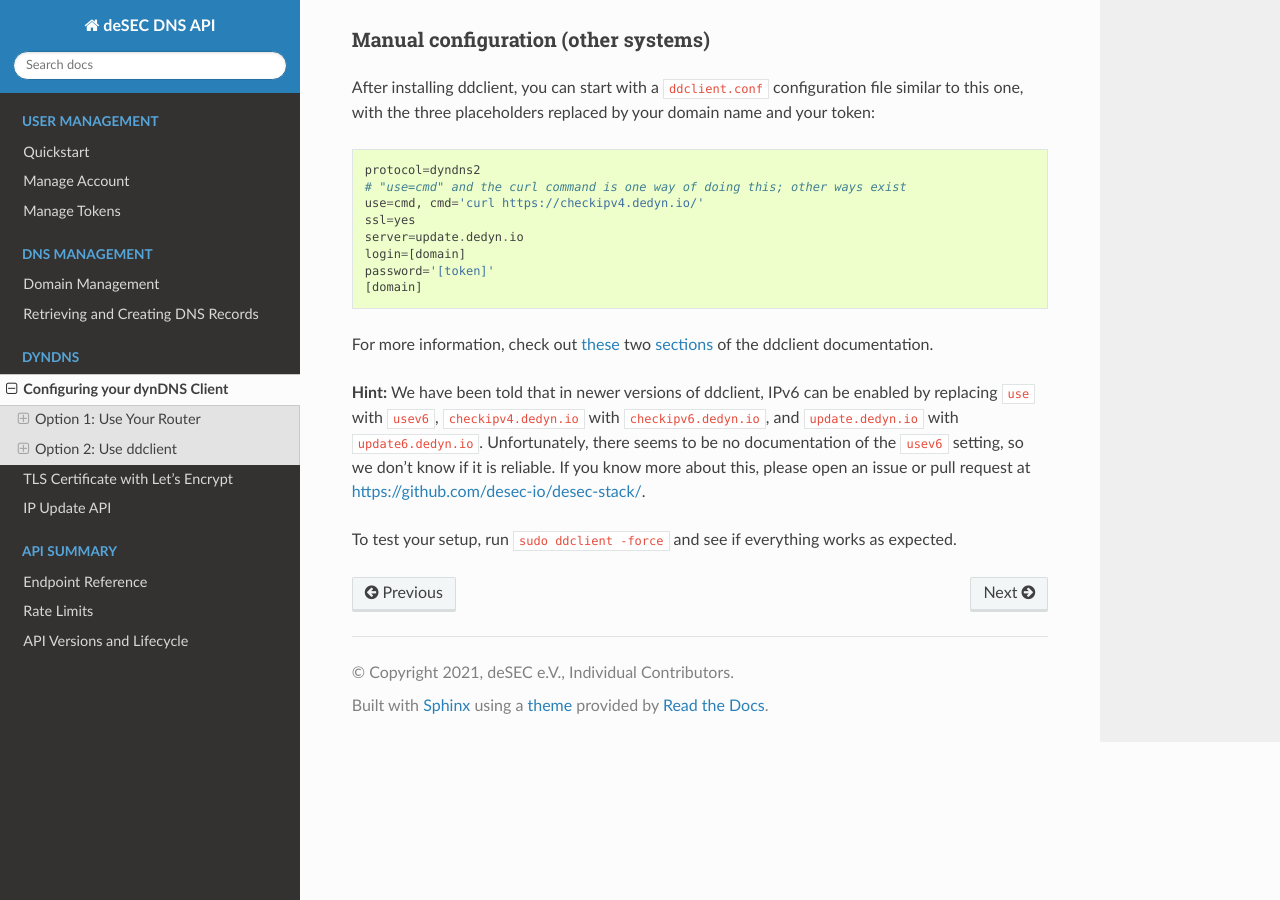
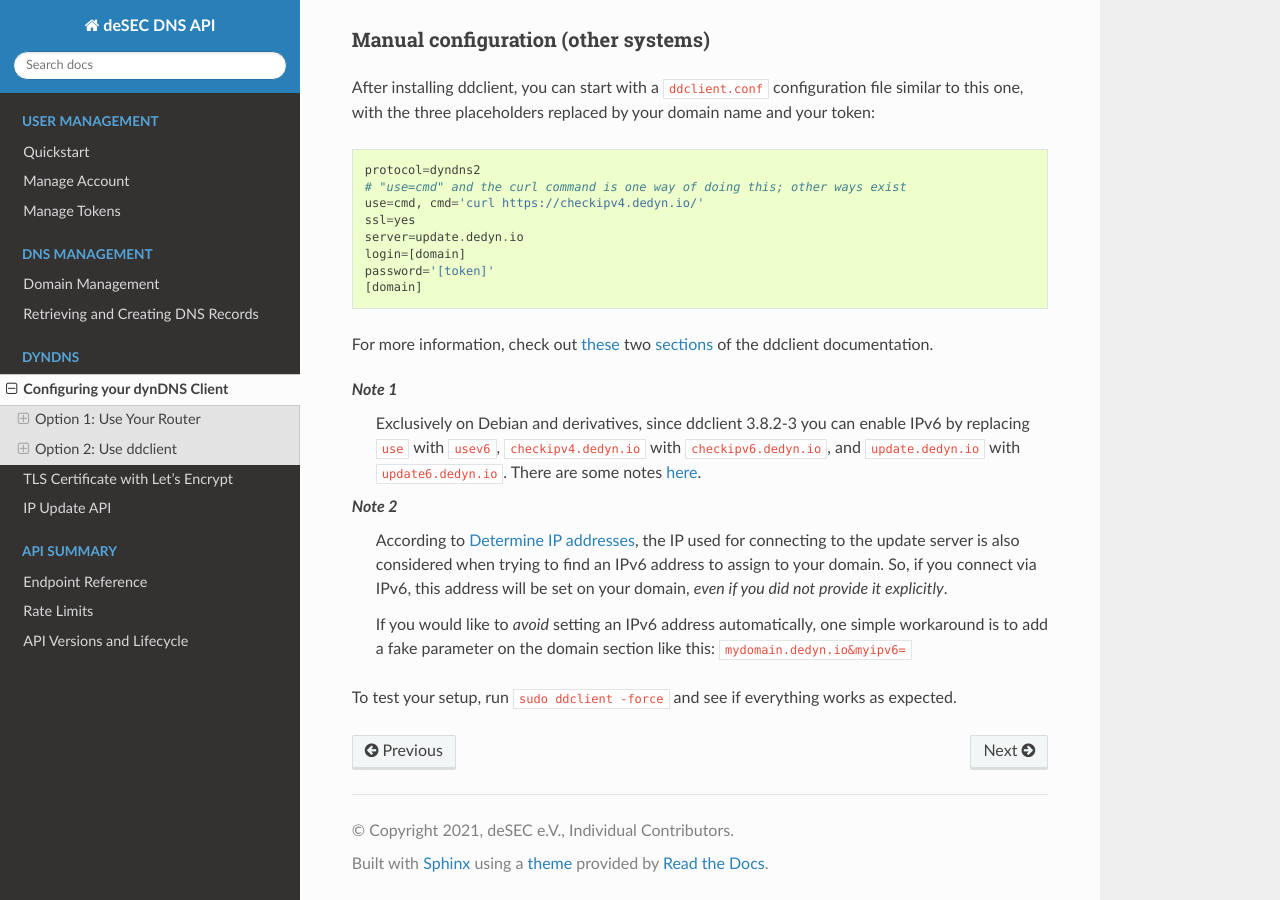
Before and after one commit to desec-io/desec-stack, a Sphinx documentation site: the page built from docs/dyndns/configure.rst, in a window 1280 px wide and 900 px high, scrolled down 2615 px. Built offline with Sphinx 7.4.7 and the Read the Docs theme 2.0.0, drawn with Linux system fonts in a browser that asks for light colours.

Commit message:
fix(docs): add notes about ddclient use and non-use of IPv6

```diff
--- a/docs/dyndns/configure.rst
+++ b/docs/dyndns/configure.rst
@@ -138,12 +138,22 @@ For more information, check out `these
 <https://sourceforge.net/p/ddclient/wiki/usage/>`_ of the ddclient
 documentation.
 
-**Hint:** We have been told that in newer versions of ddclient, IPv6 can be
-enabled by replacing ``use`` with ``usev6``, ``checkipv4.dedyn.io`` with
-``checkipv6.dedyn.io``, and ``update.dedyn.io`` with ``update6.dedyn.io``.
-Unfortunately, there seems to be no documentation of the ``usev6`` setting, so
-we don't know if it is reliable. If you know more about this, please open an
-issue or pull request at `<https://github.com/desec-io/desec-stack/>`_.
+*Note 1*
+  Exclusively on Debian and derivatives, since ddclient 3.8.2-3 you can enable
+  IPv6 by replacing ``use`` with ``usev6``, ``checkipv4.dedyn.io`` with
+  ``checkipv6.dedyn.io``, and ``update.dedyn.io`` with ``update6.dedyn.io``.
+  There are some notes `here
+  <https://github.com/ddclient/ddclient/blob/develop/docs/ipv6-design-doc.md>`_.
+
+*Note 2*
+  According to :ref:`determine-ip-addresses`, the IP used for connecting to
+  the update server is also considered when trying to find an IPv6 address to
+  assign to your domain.  So, if you connect via IPv6, this address will be
+  set on your domain, *even if you did not provide it explicitly*.
+
+  If you would like to *avoid* setting an IPv6 address automatically, one
+  simple workaround is to add a fake parameter on the domain section like
+  this: ``mydomain.dedyn.io&myipv6=``
 
 To test your setup, run ``sudo ddclient -force`` and see if everything works as
 expected.
```
